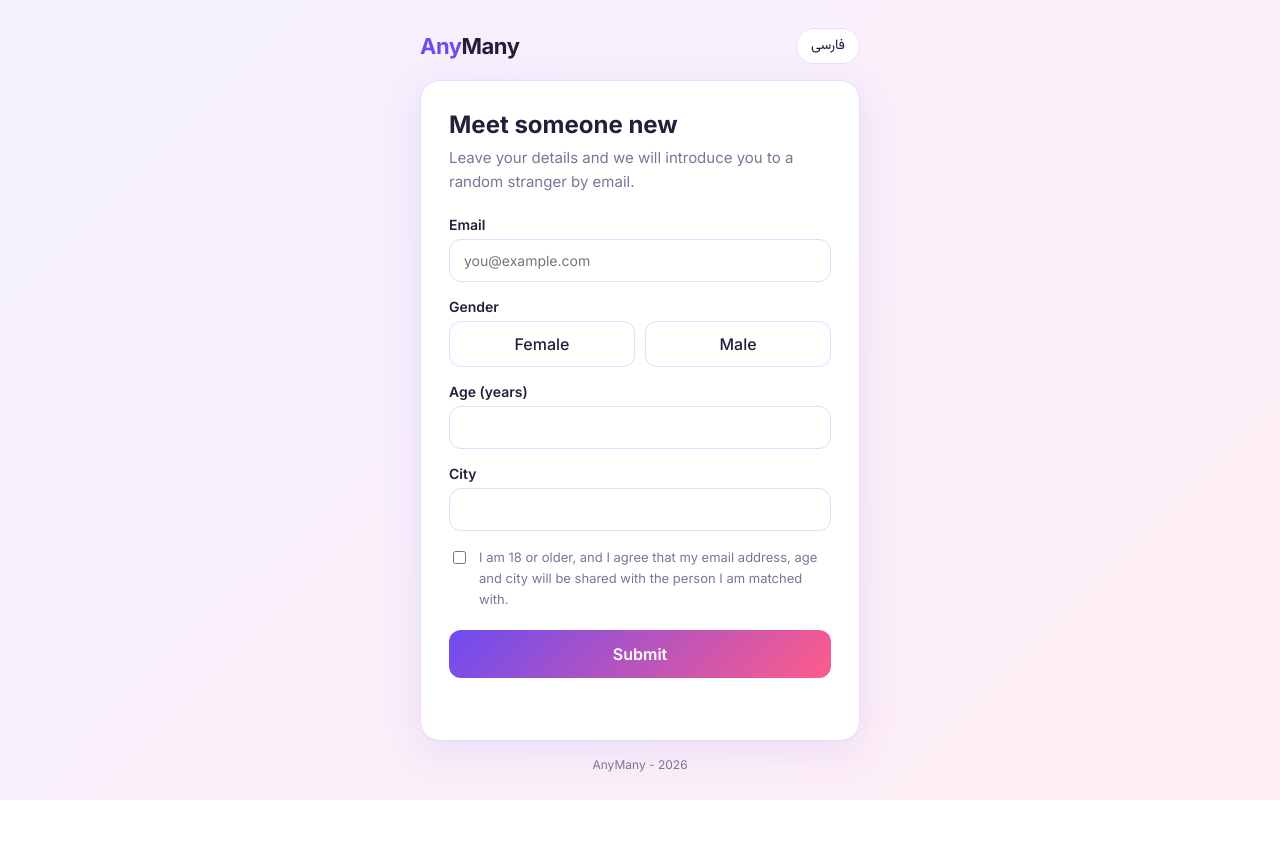
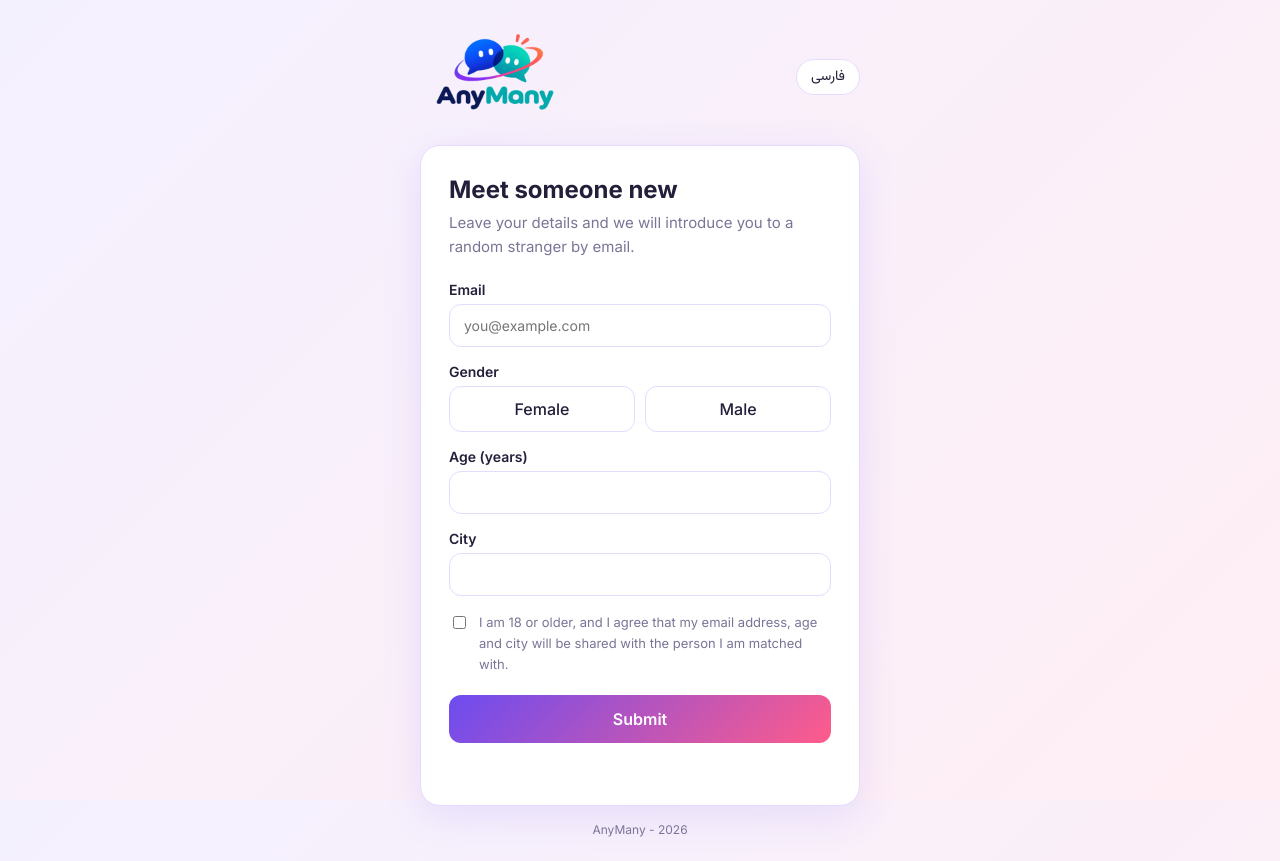
Before and after one commit to seenknight/randomchat, a website: page public/index.html in a window 1280 px wide. Before the commit the page ends 800 px from the top, so only its background shows below. Drawn offline with Linux system fonts and the light colour scheme; no server answers.

Commit message:
Update index.html

```diff
--- a/public/index.html
+++ b/public/index.html
@@ -7,6 +7,7 @@
   <meta name="description" content="Meet someone new. We introduce two strangers by email.">
   <link rel="preconnect" href="https://fonts.googleapis.com">
   <link rel="preconnect" href="https://fonts.gstatic.com" crossorigin>
+  <link rel="shortcut icon" href="/favicon.ico">
   <link href="https://fonts.googleapis.com/css2?family=Inter:wght@400;500;600;700&family=Vazirmatn:wght@400;500;600;700&display=swap" rel="stylesheet">
   <style>
     :root {
@@ -32,6 +33,7 @@
     .top { display: flex; justify-content: space-between; align-items: center; margin-bottom: 16px; }
     .logo { font-weight: 700; font-size: 22px; letter-spacing: -0.5px; }
     .logo span { color: var(--brand); }
+    .logo img {height: 100px;}
     .lang {
       border: 1px solid var(--line); background: var(--card); color: var(--ink);
       border-radius: 999px; padding: 6px 14px; font: inherit; font-size: 14px; cursor: pointer;
@@ -80,7 +82,7 @@
 <body>
   <div class="wrap">
     <div class="top">
-      <div class="logo"><span>Any</span>Many</div>
+      <div class="logo"><img src="/logo-anymany.png" /></div>
       <button class="lang" id="langBtn" type="button">فارسی</button>
     </div>
 
```
